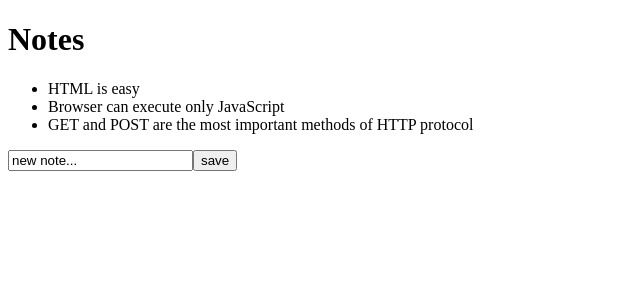
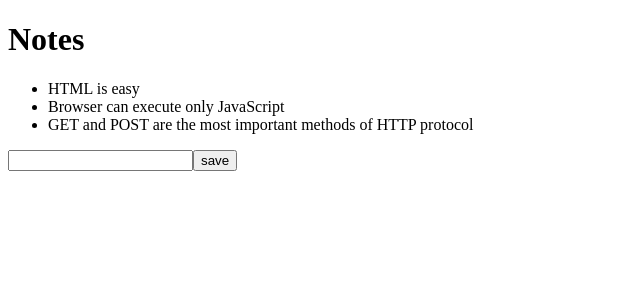
Before and after one commit to Devanshukoli/full-stack-submission-repo, a React (Vite) app in the folder part2/: page / in a window 1280 px wide. Shown: the top 300 px of the page, without its empty margins (0-640 px from the left). Built offline with nearby package versions, Linux system fonts and the light colour scheme.

Commit message:
set initial value to empty string

```diff
--- a/part2/src/App.jsx
+++ b/part2/src/App.jsx
@@ -4,7 +4,7 @@ import Note from '../components/Note'
 const App = (props) => {
 
   const [notes, setNotes] = useState(props.notes)
-  const [newNote, setNewNote] = useState('new note...')
+  const [newNote, setNewNote] = useState('')
 
   const addNote = (event) => {
     event.preventDefault();
```
